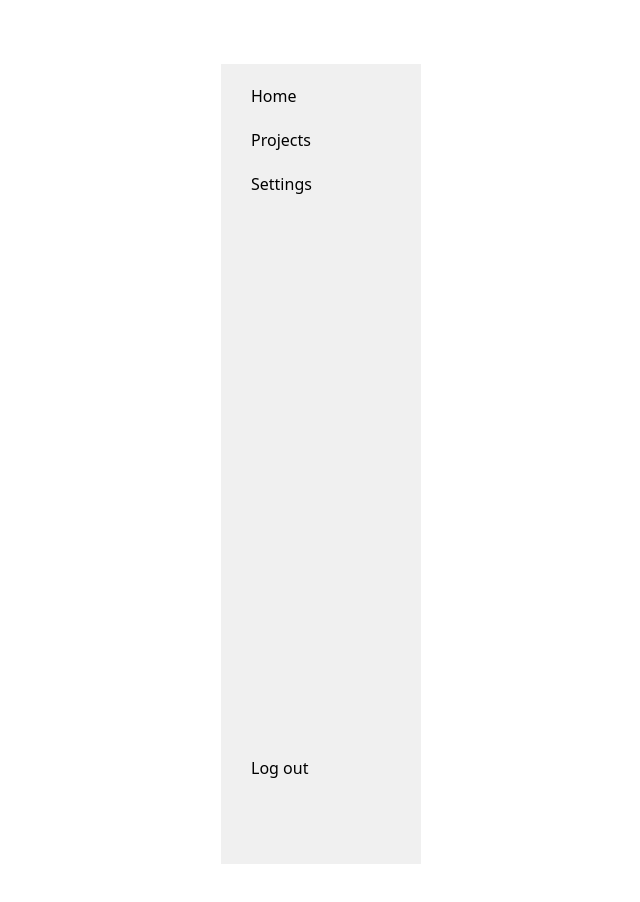
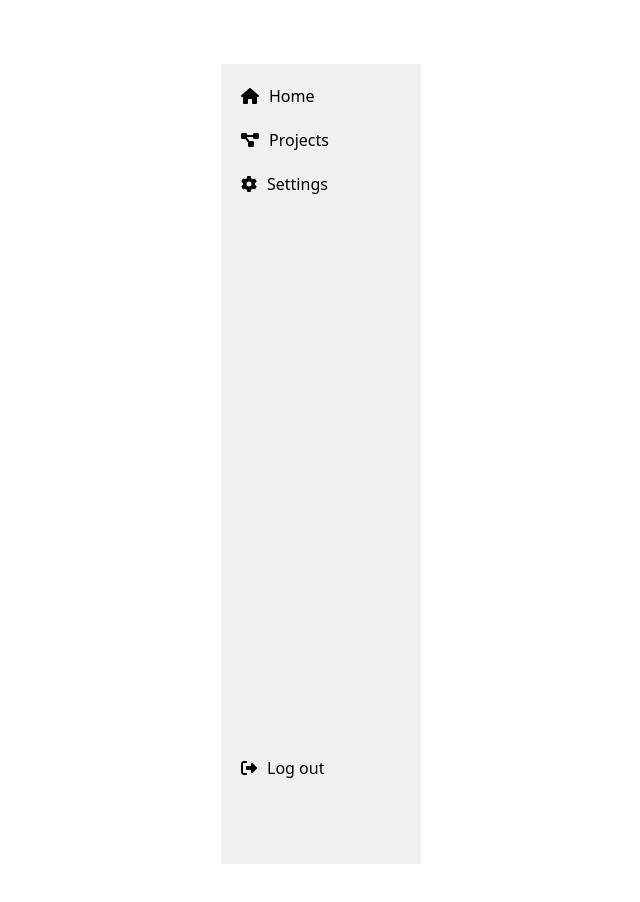
Before and after one commit to Tomoki108/burny, a Vue app in the folder web_vue/: page / in a window 1280 px wide. Shown: the top 902 px of the page, without its empty margins (319-959 px from the left). Built offline with nearby package versions, Linux system fonts and the light colour scheme.

Commit message:
install icon

```diff
--- a/web_vue/package.json
+++ b/web_vue/package.json
@@ -9,6 +9,9 @@
     "preview": "vite preview"
   },
   "dependencies": {
+    "@fortawesome/fontawesome-svg-core": "^6.7.2",
+    "@fortawesome/free-solid-svg-icons": "^6.7.2",
+    "@fortawesome/vue-fontawesome": "^3.0.8",
     "sass": "^1.85.1",
     "vue": "^3.5.13",
     "vue-router": "^4.5.0",
--- a/web_vue/src/components/Sidebar.vue
+++ b/web_vue/src/components/Sidebar.vue
@@ -2,13 +2,13 @@
     <div class="sidebar">
         <nav>
             <ul>
-                <li><router-link to="/home"><i class="icon-home"></i> Home</router-link></li>
-                <li><router-link to="/projects"><i class="icon-projects"></i> Projects</router-link></li>
-                <li><router-link to="/settings"><i class="icon-settings"></i> Settings</router-link></li>
+                <li><router-link to="/home"><font-awesome-icon icon="home" /> Home</router-link></li>
+                <li><router-link to="/projects"><font-awesome-icon icon="project-diagram" /> Projects</router-link></li>
+                <li><router-link to="/settings"><font-awesome-icon icon="cog" /> Settings</router-link></li>
             </ul>
         </nav>
         <div class="logout">
-            <router-link to="/login"><i class="icon-logout"></i> Log out</router-link>
+            <router-link to="/login"><font-awesome-icon icon="sign-out-alt" /> Log out</router-link>
         </div>
     </div>
 </template>
@@ -37,7 +37,7 @@ nav ul li a {
     align-items: center;
 }
 
-nav ul li a i {
+nav ul li a svg {
     margin-right: 10px;
 }
 
@@ -54,7 +54,7 @@ nav ul li a i {
     align-items: center;
 }
 
-.logout a i {
+.logout a svg {
     margin-right: 10px;
 }
 </style>
--- a/web_vue/src/main.ts
+++ b/web_vue/src/main.ts
@@ -1,10 +1,16 @@
-import { createApp } from 'vue'
-import './style.css'
-import App from './App.vue'
-import router from './router'
-import vuetify from './plugins/vuetify'
+import { createApp } from "vue";
+import "./style.css";
+import App from "./App.vue";
+import router from "./router";
+import vuetify from "./plugins/vuetify";
+import { library } from '@fortawesome/fontawesome-svg-core'
+import { FontAwesomeIcon } from '@fortawesome/vue-fontawesome'
+import { faHome, faProjectDiagram, faCog, faSignOutAlt } from '@fortawesome/free-solid-svg-icons'
 
-const app = createApp(App)
-app.use(router)
-app.use(vuetify)
-app.mount('#app')
+library.add(faHome, faProjectDiagram, faCog, faSignOutAlt)
+
+createApp(App)
+.component('font-awesome-icon', FontAwesomeIcon)
+.use(router)
+.use(vuetify)
+.mount("#app");
```
Also changed, not shown: 1 other file (tests, documents, lock files or other folders).
